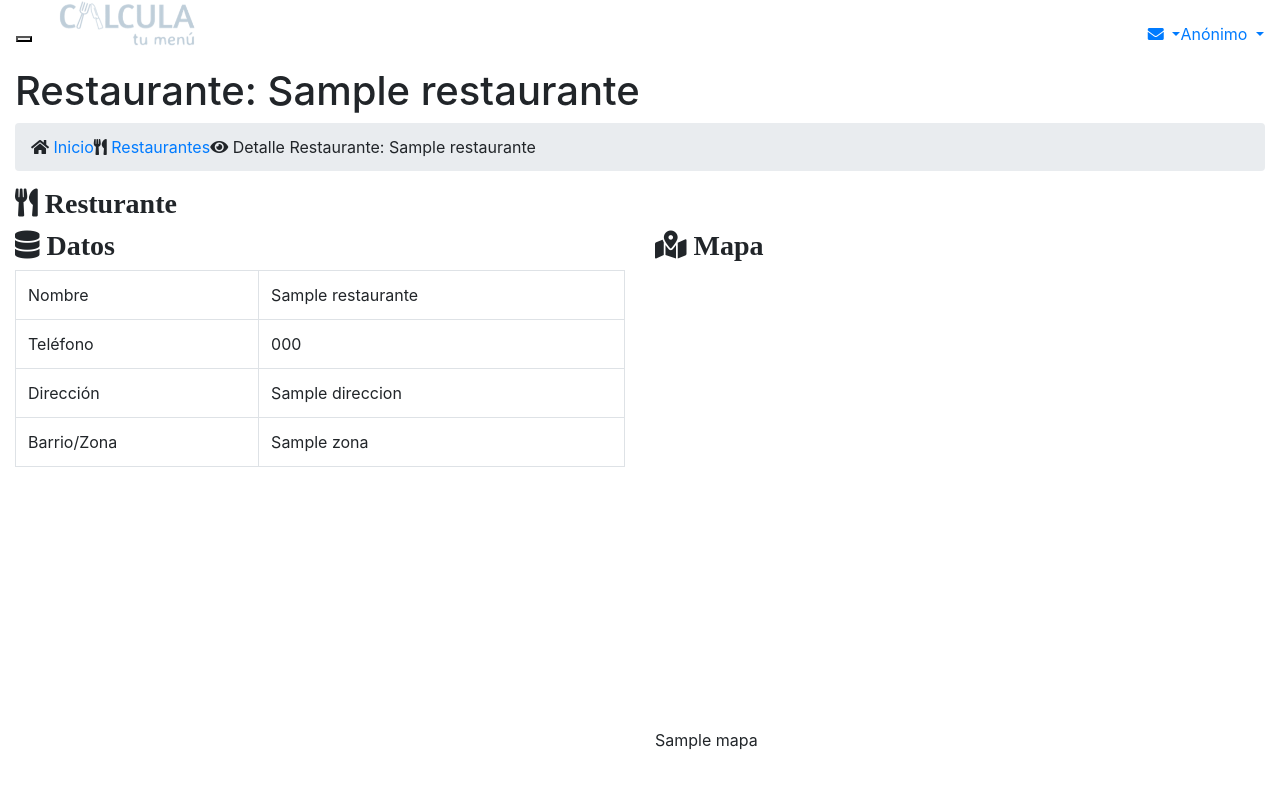
After one commit to JandroMejia97/CTM, a Django app: template templates/calculadora/restaurante_detail.html in a window 1280 px wide. The commit adds this page. Run offline with Django 3.2, Linux system fonts and the light colour scheme; the template is opened without the code that fills it: most values are stand-ins (such as "Sample title", 1, 10 or a date in 2020); some libraries are stand-ins or nearby versions.

Commit message:
Agregando RestauranteDetailView

```diff
--- a/apps/calculadora/admin.py
+++ b/apps/calculadora/admin.py
@@ -135,7 +135,8 @@ class RestauranteAdmin(admin.ModelAdmin):
         'barrio',
         'latitud',
         'longitud',
-        'direccion'
+        'direccion',
+        'mapa'
     ]
 
 admin.site.register(Restaurante, RestauranteAdmin)
--- a/apps/calculadora/models.py
+++ b/apps/calculadora/models.py
@@ -325,7 +325,7 @@ class Restaurante(models.Model):
         verbose_name='Número de Telefono'
     )
     mapa = models.CharField(
-        max_length=300,
+        max_length=600,
         blank=True,
         null=True,
         help_text='Si lo desea, puede generar el mapa de su ubicación en Google Maps. Vea el tutorial para más información',
--- a/apps/calculadora/urls.py
+++ b/apps/calculadora/urls.py
@@ -11,5 +11,5 @@ urlpatterns = [
     path('ajax/ciudades/', views.get_ciudades, name='ciudades'),
     path('restaurantes/', views.RestaurantesListView.as_view(), name='restaurantes'),
     path('restaurantes/agregar/', views.RestauranteCreateView.as_view(), name='nuevo_restaurante'),
-
+    path('restaurantes/detalle/<int:pk>/', views.RestauranteDetailView.as_view(), name='detalle_restaurante'),
 ]
--- a/static/calculadora/js/myJs.js
+++ b/static/calculadora/js/myJs.js
@@ -49,11 +49,11 @@ function addMessage(message){
 }
 
 function getCiudades(id, seleccion){
-    console.log('POST: PAISES');
+    console.log('GET: PAISES');
     console.log('AJAX: CIUDADES');
     $.ajax({
         url: '/ajax/ciudades/',
-        type: 'POST',
+        type: 'GET',
         data: {
             'id': id,
         },
@@ -65,9 +65,9 @@ function getCiudades(id, seleccion){
     $("#ciudades").empty();
         if(data.response != null){
             $.each(data.response, function(index, value){
-                $("#"+depData).append(
+                $("#ciudades").append(
                     "<li>"
-                        +"<a href=\"#\""
+                        +"<a href=\"#\">"
                         //+"<a href=\"#\" onclick=\"getRegion(\'id_pais\', \'id_ciudad\', "+value.id+", \'"+value.nombre.toUpperCase()+"\', \'"+anteriorFiltro+"\', \'"+nuevoFiltro+"\')\">"
                           + value.nombre.toUpperCase()
                         +"</a>"
@@ -78,6 +78,7 @@ function getCiudades(id, seleccion){
         }else{
             $("#ciudades").empty();
             $("#ciudades").append('<li><a href="#">Sin resultados</a></li>');
+            $("#pais_filtro").empty();
             $("#pais_filtro").val(seleccion);
             $("#ciudad_filtro").attr('disabled','disabled');
         }
@@ -91,11 +92,11 @@ function getCiudades(id, seleccion){
   }
 
   function getPaises(id, seleccion){
-    console.log('POST: PAISES');
+    console.log('GET: PAISES');
     console.log('AJAX: CIUDADES');
     $.ajax({
         url: '/ajax/paises/',
-        type: 'POST',
+        type: 'GET',
         data: {
             'id': id,
         },
@@ -104,10 +105,10 @@ function getCiudades(id, seleccion){
         },
         dataType: 'json'
     }).done(function(data){
-    $("#"+depData).empty();
+    $("#paises").empty();
         if(data.response != null){
             $.each(data.response, function(index, value){
-                $("#"+depData).append(
+                $("#paises").append(
                     "<li>"
                         +"<a href=\"#\" onclick=\"getCiudades("+value.id+", \'"+value.nombre.toUpperCase()+"\')\">"
                           + value.nombre.toUpperCase()
@@ -119,6 +120,7 @@ function getCiudades(id, seleccion){
         }else{
             $("#paises").empty();
             $("#paises").append('<li><a href="#">Sin resultados</a></li>');
+            $("#continente_filtro").empty();
             $("#continente_filtro").val(seleccion);
             $("#pais_filtro").attr('disabled','disabled');
         }
--- a/templates/base.html
+++ b/templates/base.html
@@ -67,6 +67,7 @@
     {% block modals %}
 
     {% endblock modals %}
+
     <!--LOGOUT MODAL-->
     <div class="modal fade" id="logoutModal" tabindex="-1" role="dialog" aria-hidden="true">
         <div class="modal-dialog" role="document">
--- /dev/null
+++ b/templates/calculadora/restaurante_detail.html
@@ -0,0 +1,139 @@
+{% extends 'base.html' %}
+{% load static %}
+{% block title %}
+    Detalle Restaurante: {{ restaurante }}
+{% endblock title %}
+{% block custom_css %}
+    <link href="{% static 'calculadora/css/style.css' %}" rel="stylesheet" type="text/css">
+{% endblock custom_css %}
+{% block messages %}
+    {% for error in errors %}
+      <div class="alert alert-danger alert-dismissable">
+        <button type="button" class="close" data-dismiss="alert" aria-hidden="true">&times;</button>
+        <i class="fa fa-exclamation-triangle"></i>  {{ error }}
+      </div>
+    {% endfor %}
+{% endblock messages %}
+{% block content %}
+  {% load bootstrap %}
+  <!-- Cabecera de página -->
+  <div class="container-fluid">
+    <div class="row">
+      <div class="col-lg-12">
+        <h1 class="page-header">
+          Restaurante: {{ restaurante }}
+        </h1>
+        <ol class="breadcrumb">
+          <li>
+            <i class="fa fa-home"></i>
+            <a href="{% url 'calculadora:home' %}">Inicio</a>
+          </li>
+          <li>
+            <i class="fa fa-utensils"></i>
+            <a href="{% url 'calculadora:restaurantes' %}">Restaurantes</a>
+          </li>
+          <li class="active">
+            <i class="fa fa-eye"></i>
+            Detalle Restaurante: {{ restaurante }}
+          </li>
+        </ol>
+      </div>
+    </div>
+    <div class="row">
+      <div class="col-lg-12">
+        <div class="panel panel-default">
+            <div class="panel-heading">
+                <h3 class="panel-title">
+                    <i class="fa fa-utensils fw">
+                        Resturante
+                    </i>
+                </h3>
+            </div>
+            <div class="panel-body">
+                <div class="row">
+                    <div class="col-lg-6">
+                        <div class="panel panel-default">
+                            <div class="panel-heading">
+                                <h3 class="panel-title">
+                                    <i class="fa fa-database fw">
+                                        Datos
+                                    </i>
+                                </h3>
+                            </div>
+                            <div class="panel-body">
+                                <div class="table-responsive">
+                                    <table class="table table-bordered table-hover">
+                                        <tbody>
+                                            <tr>
+                                                <td>
+                                                    Nombre
+                                                </td>
+                                                <td>
+                                                    {{ restaurante }}
+                                                </td>
+                                            </tr>
+                                            <tr>
+                                                <td>
+                                                    Teléfono
+                                                </td>
+                                                <td>
+                                                    {{ restaurante.telefono }}
+                                                </td>
+                                            </tr>
+                                            <tr>
+                                                <td>
+                                                    Dirección
+                                                </td>
+                                                <td>
+                                                    {{ restaurante.direccion }}
+                                                </td>
+                                            </tr>
+                                            <tr>
+                                                <td>
+                                                    Barrio/Zona
+                                                </td>
+                                                <td>
+                                                    {{ restaurante.zona }}
+                                                </td>
+                                            </tr>
+                                        </tbody>
+                                    </table>
+                                </div>
+                            </div>
+                        </div>
+                    </div>
+                    <div class="col-lg-6">
+                        <div class="panel panel-default">
+                            <div class="panel-heading">
+                                <h3 class="panel-title">
+                                    <i class="fa fa-map-marked-alt fw">
+                                        Mapa
+                                    </i>
+                                </h3>
+                            </div>
+                            <div class="panel-body">
+                                <div class="embed-responsive embed-responsive-4by3">
+                                    {% if restaurante.mapa %}
+                                        {{ restaurante.mapa|safe }}
+                                    {% else %}
+                                        <div class="alert alert-danger alert-dismissable">
+                                            <button type="button" class="close" data-dismiss="alert" aria-hidden="true">&times;</button>
+                                            <i class="fa fa-sad-cry"></i>
+                                            Lo sentimos, aún no hay un mapa disponible para este restaurante
+                                        </div>
+                                    {% endif %}
+                                </div>
+                            </div>
+                        </div>
+                    </div>
+                </div>
+            </div>
+        </div>
+      </div>
+    </div>
+  </div>
+{% endblock content %}
+
+{% block sb_admin_custom_js %}
+    <script src="{% static 'calculadora/js/myJs.js' %}"></script>
+{% endblock sb_admin_custom_js %}
```
Also changed, not shown: apps/calculadora/views.py (+19 -2 lines), templates/calculadora/restaurante.html (deleted, +0 -96 lines), templates/calculadora/restaurante_create.html (added, +118 -0 lines), templates/calculadora/restaurantes.html (+9 -5 lines), apps/calculadora/migrations/0023_auto_20190513_0230.py (added).
